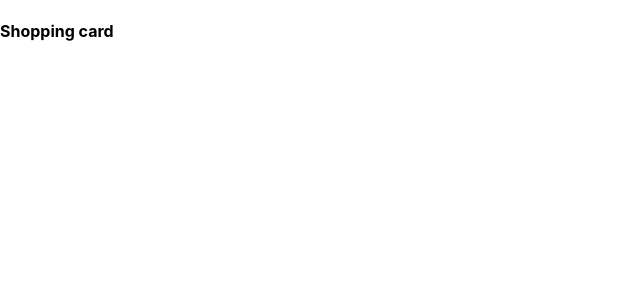
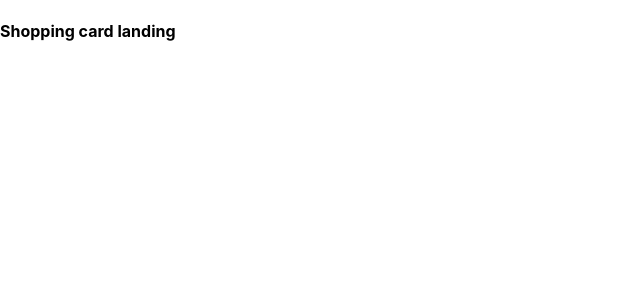
Before and after one commit to RodrigoBLima/simple-shopping-cart, a React (Create React App) app: page / in a window 1280 px wide. Shown: the top 300 px of the page, without its empty margins (0-640 px from the left). Built offline with nearby package versions, Linux system fonts and the light colour scheme.

Commit message:
chore(SPCRT-0000): fixing routes to application

```diff
--- a/package.json
+++ b/package.json
@@ -12,6 +12,7 @@
     "@types/react-dom": "^18.0.0",
     "react": "^18.0.0",
     "react-dom": "^18.0.0",
+    "react-router-dom": "^6.3.0",
     "react-scripts": "5.0.1",
     "typescript": "^4.4.2",
     "web-vitals": "^2.1.0"
@@ -41,6 +42,7 @@
     ]
   },
   "devDependencies": {
+    "@types/react-router-dom": "^5.3.3",
     "@typescript-eslint/eslint-plugin": "^5.20.0",
     "@typescript-eslint/parser": "^5.20.0",
     "eslint": "^8.13.0",
--- a/src/containers/App.tsx
+++ /dev/null
@@ -1,11 +0,0 @@
-import React from 'react';
-
-function App() {
-  return (
-    <section>
-      <h4>Shopping card</h4>
-    </section>
-  );
-}
-
-export default App;
--- /dev/null
+++ b/src/containers/Main.tsx
@@ -0,0 +1,6 @@
+import React from 'react';
+import Routes from '../routes';
+
+export default function Main() {
+  return <Routes />;
+}
--- a/src/index.tsx
+++ b/src/index.tsx
@@ -3,9 +3,9 @@ import ReactDOM from 'react-dom/client';
 
 import reportWebVitals from './reportWebVitals';
 
-import App from './containers/App';
+import Main from './containers/Main';
 
-import './styles/index.css';
+import './styles/global.css';
 
 const root = ReactDOM.createRoot(
   document.getElementById('root') as HTMLElement
@@ -13,7 +13,7 @@ const root = ReactDOM.createRoot(
 
 root.render(
   <React.StrictMode>
-    <App />
+    <Main />
   </React.StrictMode>
 );
 
--- /dev/null
+++ b/src/pages/Cart/index.tsx
@@ -0,0 +1,7 @@
+import React from 'react';
+
+function CartContainer() {
+  return <section id="cart-page-container">CartContainer</section>;
+}
+
+export default CartContainer;
--- /dev/null
+++ b/src/pages/Landing/index.tsx
@@ -0,0 +1,11 @@
+import React from 'react';
+
+function LandingContainer() {
+  return (
+    <section id="landing-page-container">
+      <h4>Shopping card landing</h4>
+    </section>
+  );
+}
+
+export default LandingContainer;
--- /dev/null
+++ b/src/pages/NotFound/index.tsx
@@ -0,0 +1,5 @@
+import React from 'react';
+
+export default function NotFoundRoute() {
+  return <section id="not-found-page-container">NotFoundRoute</section>;
+}
--- /dev/null
+++ b/src/routes/index.tsx
@@ -0,0 +1,25 @@
+import React from 'react';
+import {
+  BrowserRouter,
+  Routes as ContentRouter,
+  Route
+} from 'react-router-dom';
+
+import CartContainer from '../pages/Cart';
+import LandingContainer from '../pages/Landing';
+import NotFoundRoute from '../pages/NotFound';
+
+function Routes() {
+  return (
+    <BrowserRouter>
+      <ContentRouter>
+        <Route path="/" element={<LandingContainer />} />
+        <Route path="/cart" element={<CartContainer />} />
+
+        <Route path="*" element={<NotFoundRoute />} />
+      </ContentRouter>
+    </BrowserRouter>
+  );
+}
+
+export default Routes;
```
Also changed, not shown: src/styles/global.css (renamed from src/styles/index.css), 2 other files (tests, documents, lock files or other folders).
